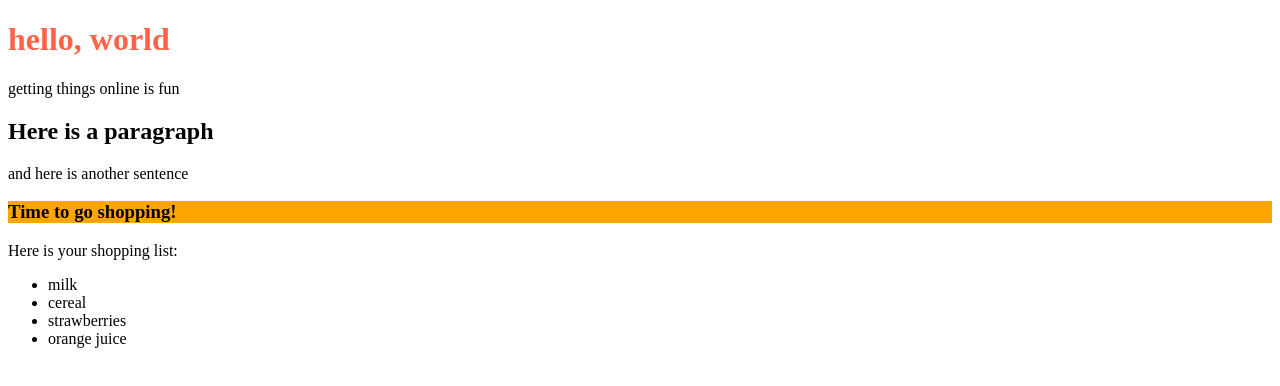
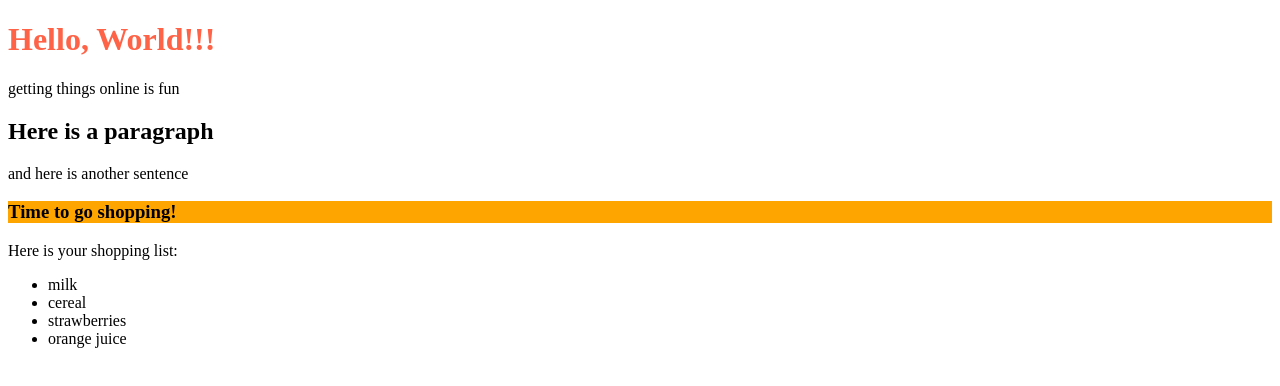
Before and after one commit to riyakoshy/hello-world, a plain HTML site: page index.html in a window 1280 px wide. Drawn offline with Linux system fonts and the light colour scheme.

Commit message:
more text

```diff
--- a/index.html
+++ b/index.html
@@ -5,7 +5,7 @@
 </head>
 
 <body>
-	<h1 style="color:Tomato;"> hello, world</h1>
+	<h1 style="color:Tomato;"> Hello, World!!! </h1>
 	<p> getting things online is fun </p>
 	<h2> Here is a paragraph </h2>
 	<p> and here is another sentence </p>
```
